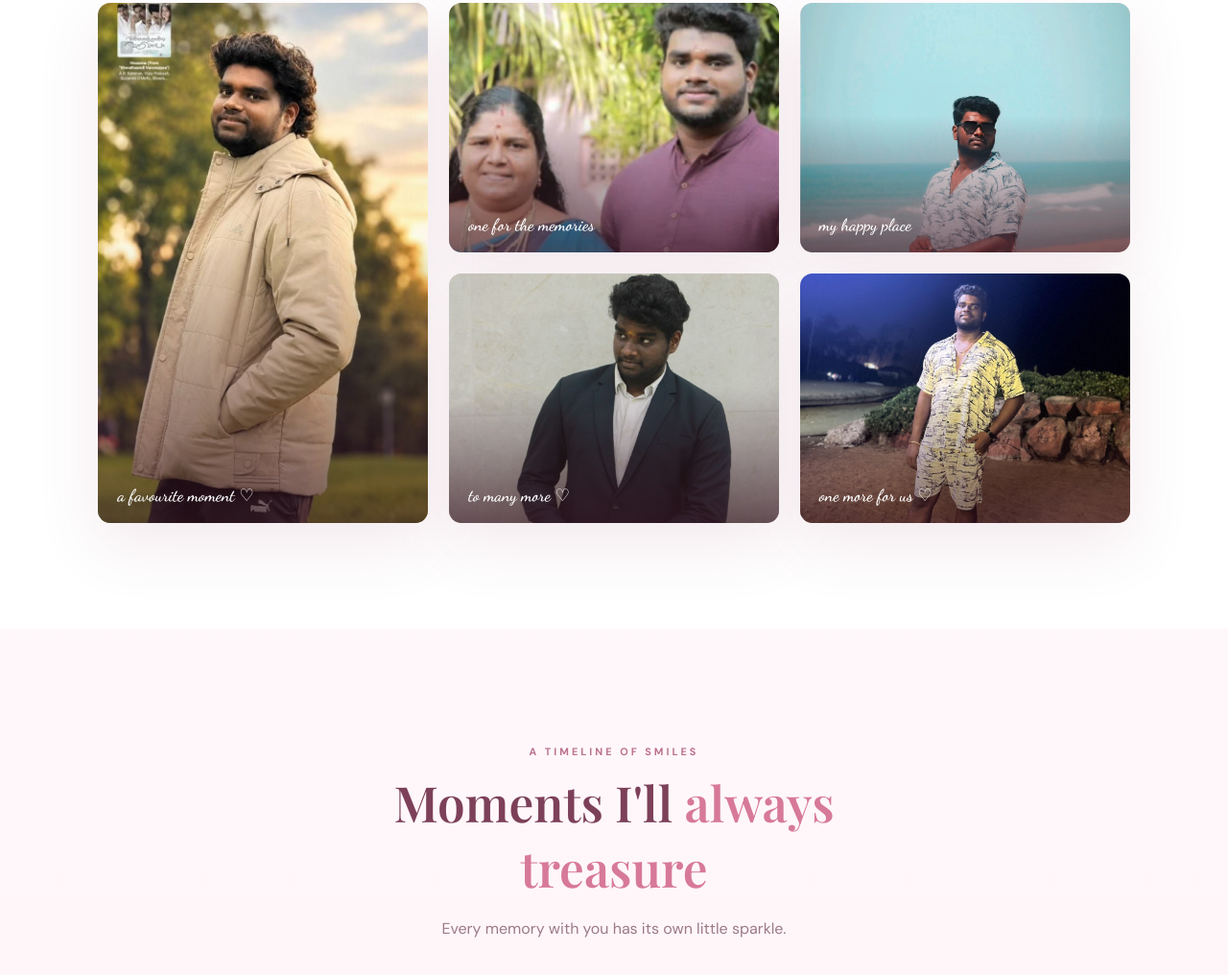
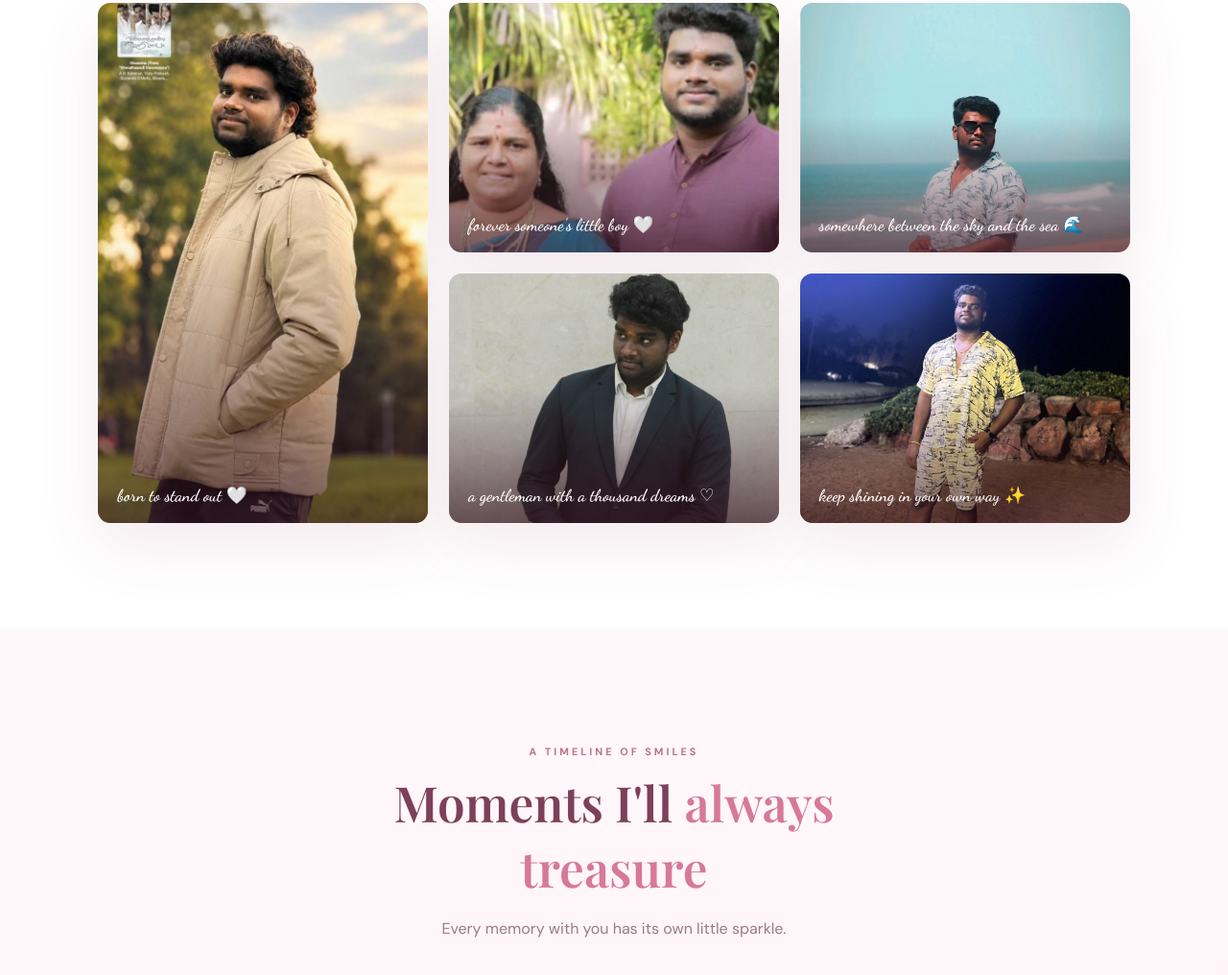
Before and after one commit to ihtaver6225-maker/Birthday, a plain HTML site: page index.html in a window 1280 px wide. Shown: the part 1108-2124 px from the top of the page at 96% size. Drawn offline with nearby package versions, Linux system fonts and the light colour scheme.

Commit message:
Update index.html

```diff
--- a/index.html
+++ b/index.html
@@ -62,23 +62,23 @@
       <div class="gallery-grid">
         <button class="photo-card photo-tall reveal" data-photo="images/photo1.jpg" data-caption="One of my favourite memories with you">
           <img src="images/photo1.jpg" alt="Add your first favourite photo" onerror="this.src='https://placehold.co/700x900/f8c9d8/8e4761?text=Add+photo1.jpg'">
-          <span class="photo-label">a favourite moment ♡</span>
+          <span class="photo-label">born to stand out 🤍</span>
         </button>
         <button class="photo-card reveal" data-photo="images/photo2.jpg" data-caption="A moment I wish I could relive">
           <img src="images/photo2.jpg" alt="Add your second favourite photo" onerror="this.src='https://placehold.co/700x700/f5dce5/8e4761?text=Add+photo2.jpg'">
-          <span class="photo-label">one for the memories</span>
+          <span class="photo-label">forever someone's little boy 🤍</span>
         </button>
         <button class="photo-card reveal" data-photo="images/photo3.jpg" data-caption="You make every picture feel special">
           <img src="images/photo3.jpg" alt="Add your third favourite photo" onerror="this.src='https://placehold.co/700x700/f9d5e0/8e4761?text=Add+photo3.jpg'">
-          <span class="photo-label">my happy place</span>
+          <span class="photo-label">somewhere between the sky and the sea 🌊</span>
         </button>
         <button class="photo-card reveal" data-photo="images/photo4.jpg" data-caption="Here's to many more memories">
           <img src="images/photo4.jpg" alt="Add your fourth favourite photo" onerror="this.src='https://placehold.co/700x700/f4c4d5/8e4761?text=Add+photo4.jpg'">
-          <span class="photo-label">to many more ♡</span>
+          <span class="photo-label">a gentleman with a thousand dreams ♡</span>
         </button>
         <button class="photo-card reveal" data-photo="images/photo5.jpg" data-caption="Another little memory to keep forever">
           <img src="images/photo5.jpg" alt="Add your fifth favourite photo" onerror="this.src='https://placehold.co/700x700/f7dce5/8e4761?text=Add+photo5.jpg'">
-          <span class="photo-label">one more for us ♡</span>
+          <span class="photo-label">keep shining in your own way ✨</span>
         </button>
       </div>
 
```
